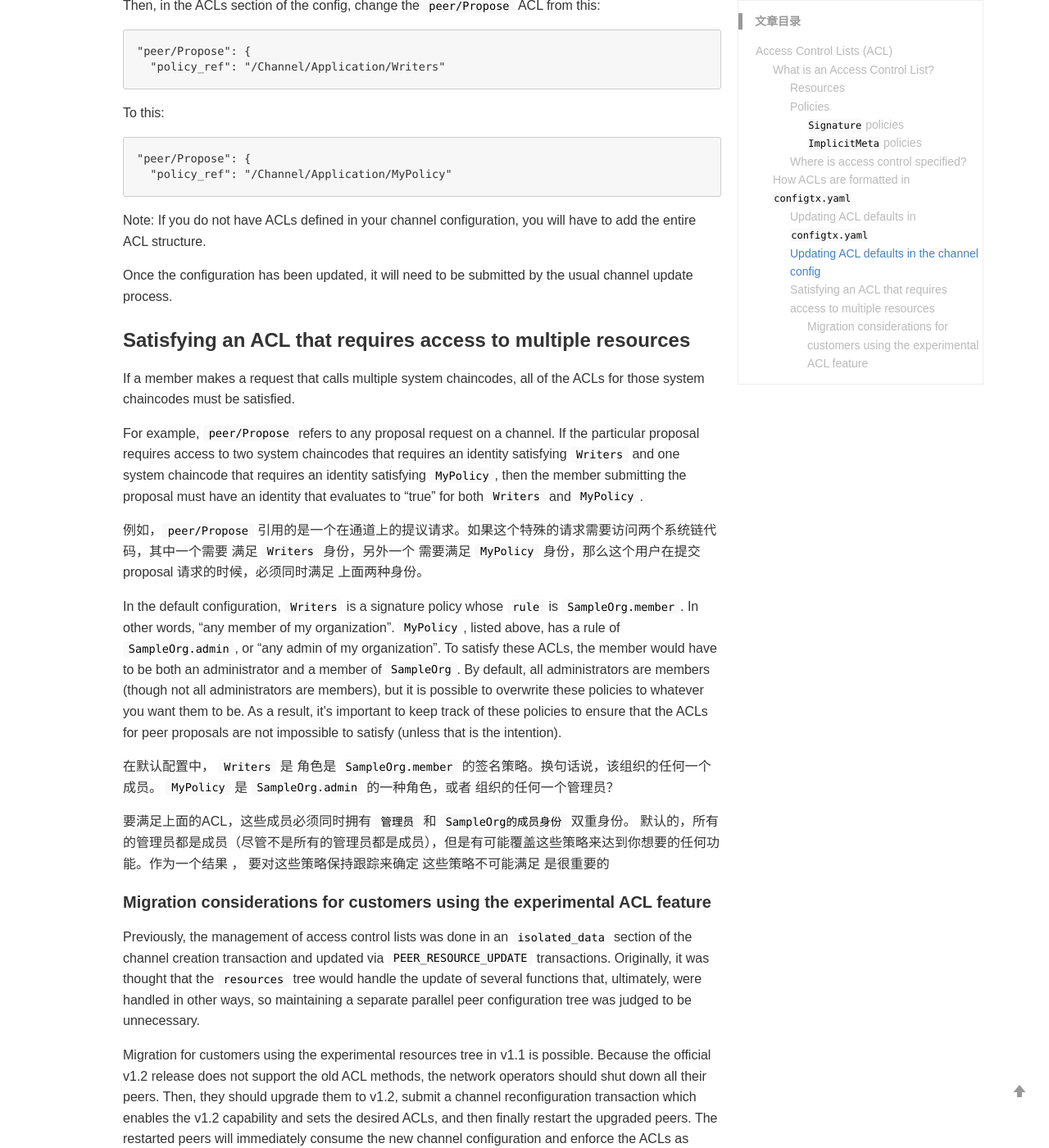
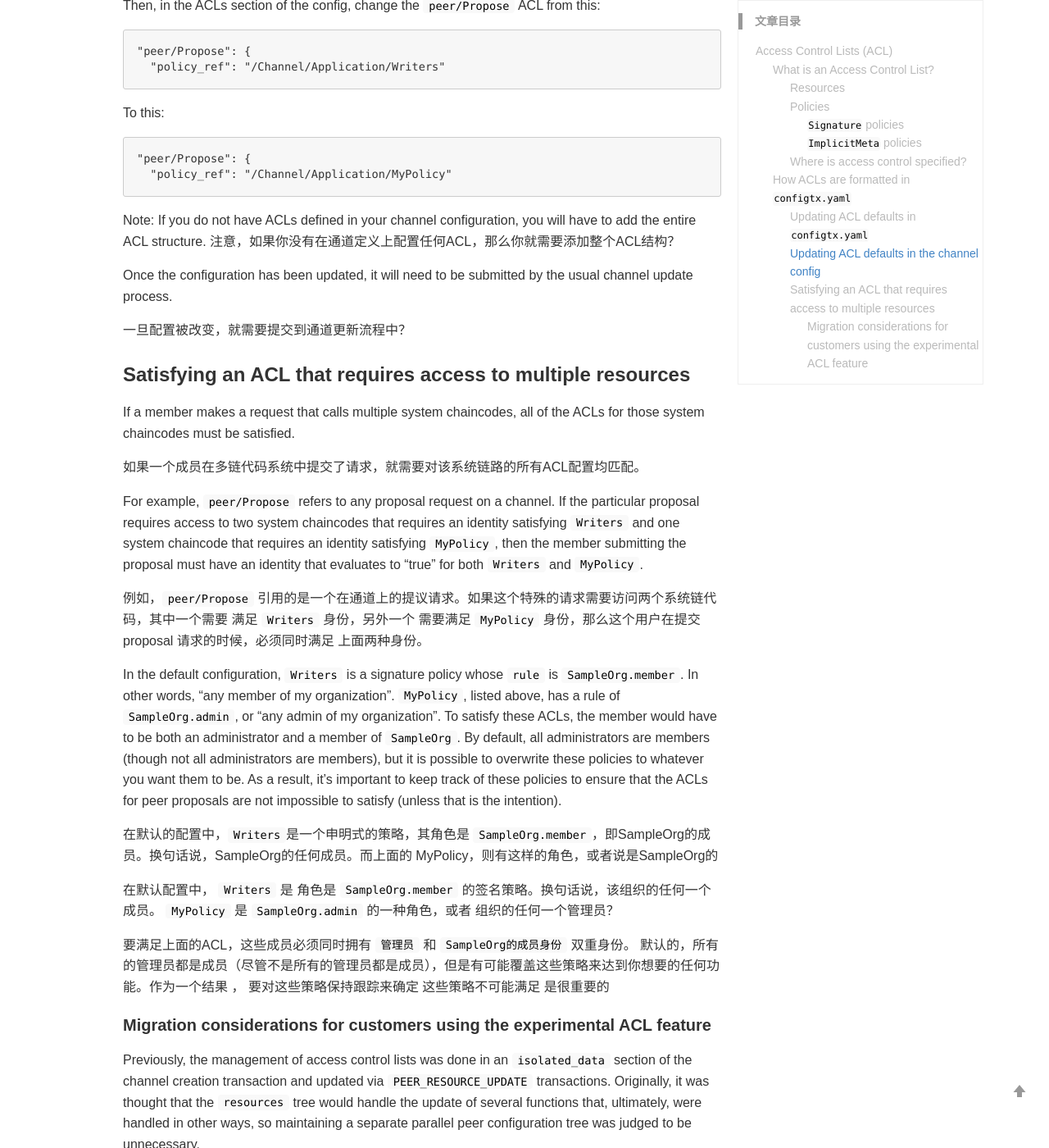
Before and after one commit to nox60/nox60.github.io, a Jekyll site: the page built from _posts/2019-8-18-Access-Control-Lists-(ACL).md, in a window 1280 px wide and 1400 px high, scrolled down 7529 px. Shown: the whole window at 82% size. Built offline with Jekyll 4.4.1, drawn with Linux system fonts in a browser that asks for light colours; our own code applies the rules of GitHub Pages for plain Markdown files; comment, search, counter and statistics services are not loaded.

Commit message:
Update some words

````diff
--- a/_posts/2019-8-18-Access-Control-Lists-(ACL).md
+++ b/_posts/2019-8-18-Access-Control-Lists-(ACL).md
@@ -71,7 +71,7 @@ Policies can be structured in one of two ways: as `Signature` policies or as an
 策略可以有两种组织方式：`签名`策略或者`隐式元数据`策略
 
 #### `Signature` policies
-签名策略
+声明式策略
 
 These policies identify specific users who must sign in order for a policy
 to be satisfied. For example:
@@ -233,7 +233,6 @@ Then, edit the `Application: ACLs` section inside `configtx.yaml` to change
 
 现在，编辑`configtx.yaml` 文件中的 `Application: ACLs`部分，编辑内容如下：
 
-
 `peer/Propose: /Channel/Application/Writers`
 
 To this:
@@ -266,6 +265,7 @@ SampleSingleMSPChannel:
 ```
 
 This would restrict the ability to subscribe to block events to `SampleOrg.admin`.
+
 
 这将严格限制 `SampleOrg.admin` 订阅块事件的能力
 
@@ -346,14 +346,19 @@ To this:
 
 Note: If you do not have ACLs defined in your channel configuration, you will
 have to add the entire ACL structure.
+注意，如果你没有在通道定义上配置任何ACL，那么你就需要添加整个ACL结构？
 
 Once the configuration has been updated, it will need to be submitted by the
 usual channel update process.
+
+一旦配置被改变，就需要提交到通道更新流程中？
 
 ### Satisfying an ACL that requires access to multiple resources
 
 If a member makes a request that calls multiple system chaincodes, all of the ACLs
 for those system chaincodes must be satisfied.
+
+如果一个成员在多链代码系统中提交了请求，就需要对该系统链路的所有ACL配置均匹配。
 
 For example, `peer/Propose` refers to any proposal request on a channel. If the
 particular proposal requires access to two system chaincodes that requires an
@@ -372,6 +377,8 @@ administrators are members), but it is possible to overwrite these policies to
 whatever you want them to be. As a result, it's important to keep track of these
 policies to ensure that the ACLs for peer proposals are not impossible to satisfy
 (unless that is the intention).
+
+在默认的配置中，`Writers`是一个申明式的策略，其角色是 `SampleOrg.member`，即SampleOrg的成员。换句话说，SampleOrg的任何成员。而上面的 MyPolicy，则有这样的角色，或者说是SampleOrg的
 
 在默认配置中， `Writers` 是 角色是 `SampleOrg.member` 的签名策略。换句话说，该组织的任何一个成员。 `MyPolicy` 是 `SampleOrg.admin` 的一种角色，或者 组织的任何一个管理员？
 
````
